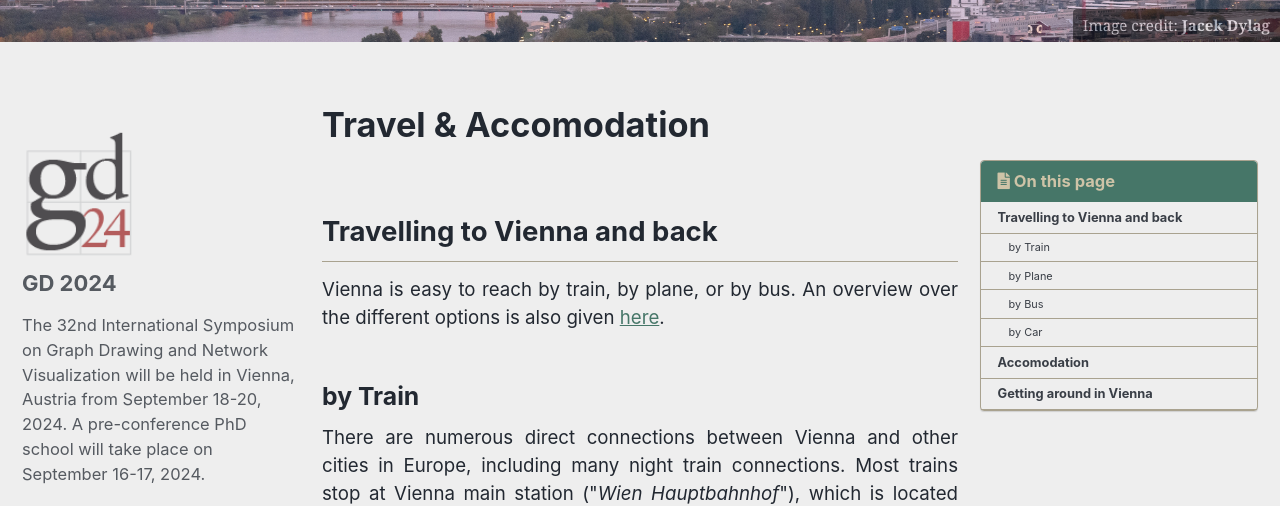
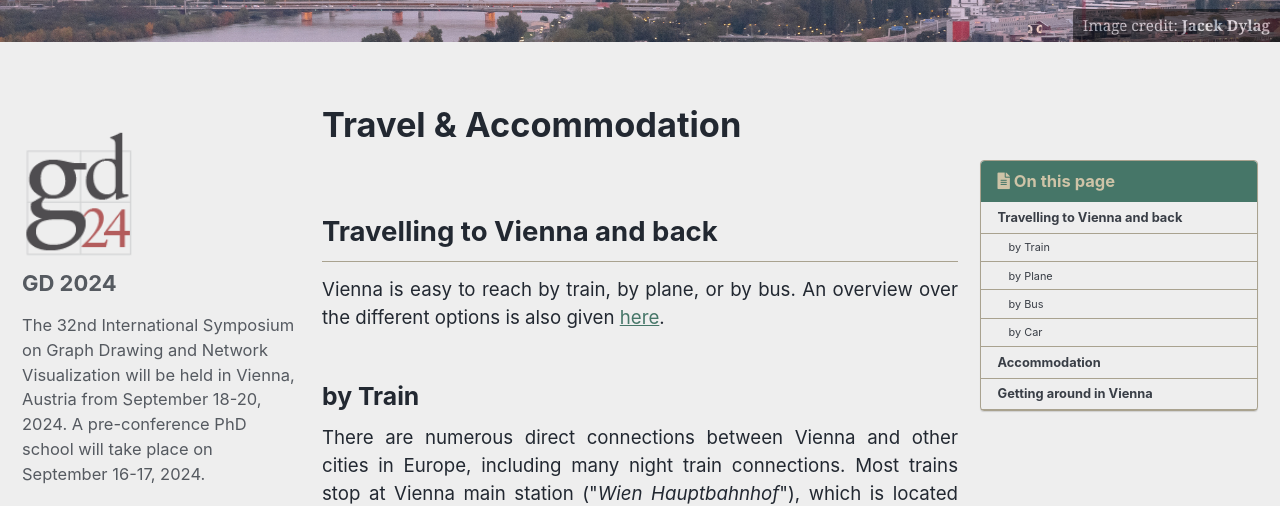
Before and after one commit to graphdrawing/gd2024, a Jekyll site: the page built from pages/travel_accomodation.md, in a window 1280 px wide and 900 px high. Shown: the part 317-823 px from the top of the window. Built offline with Jekyll 4.4.1, drawn with Linux system fonts in a browser that asks for light colours; cached includes are drawn as plain includes; some of the changed text lies outside the part shown.

Commit message:
fix typo

```diff
--- a/pages/travel_accomodation.md
+++ b/pages/travel_accomodation.md
@@ -1,7 +1,7 @@
 ---
 # permalink: /about/
 layout: single
-title: "Travel & Accomodation"
+title: "Travel & Accommodation"
 header:
   image: /assets/images/teaser/51783_cropped.jpg
   caption: "Image credit: [**Jacek Dylag**](https://unsplash.com/photos/IiQXLbTTQCw)"
@@ -55,7 +55,7 @@ You will reach the booking platform via [this link](https://www.lufthansa.com/de
 
 Vienna has a rather bad parking situation in the center. In case you are traveling by car we highly recommend to leave it in one of the “park+ride” P+R garages (an overview can be found [here](https://www.parken.at/page/7/park-&-ride-eine-idee-setzt-sich-durch) and [here](https://www.wien.info/en/travel-info/arrival-departure/park-ride-354906)). From there you can get into the local transportation system of the "Wiener Linien" (to subway (U-Bahn), tram (Straßenbahn), local bus (Bus)).
 
-## Accomodation
+## Accommodation
 
 
 Vienna has a large selection of hotels and apartments from budget options to luxury hotels. Room rates vary depending on demand and time of booking and we recommend using your preferred hotel/apartment search websites to find and compare different options.
```
